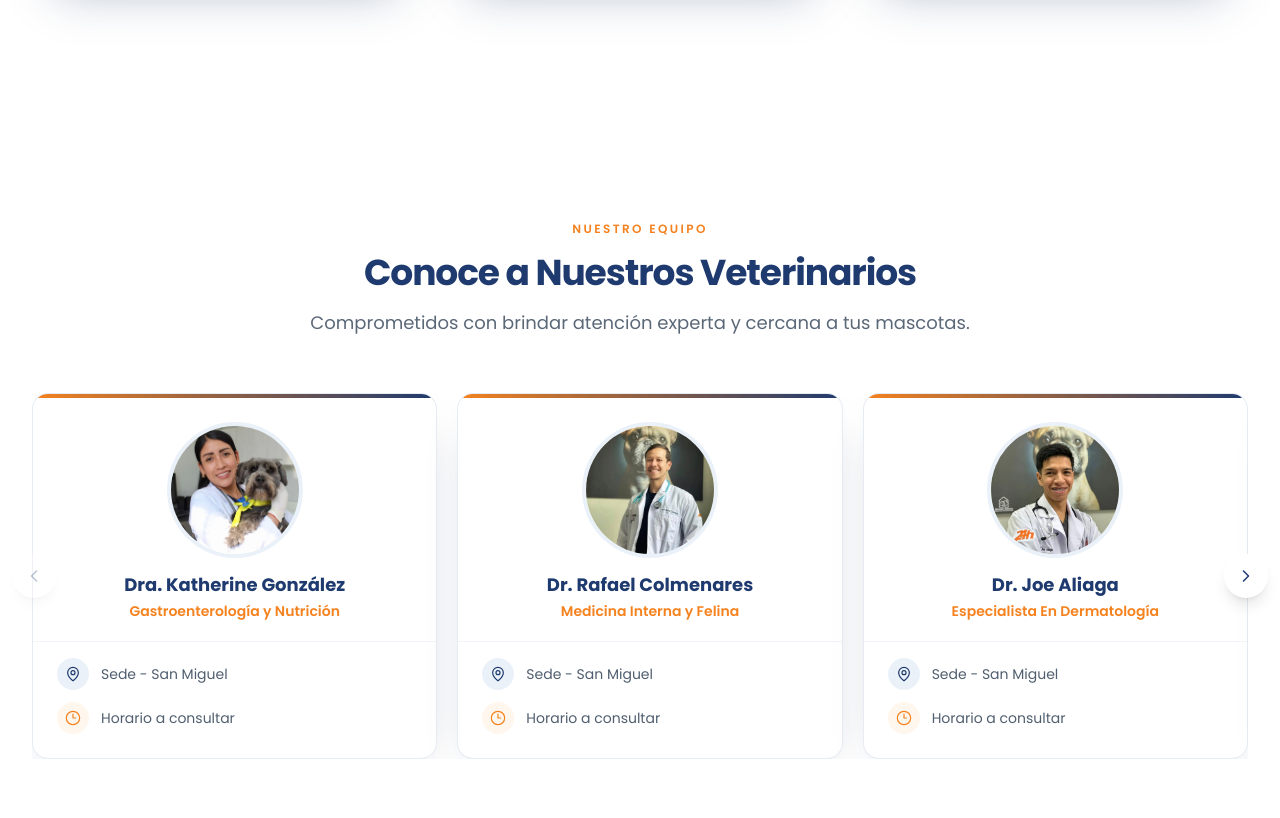
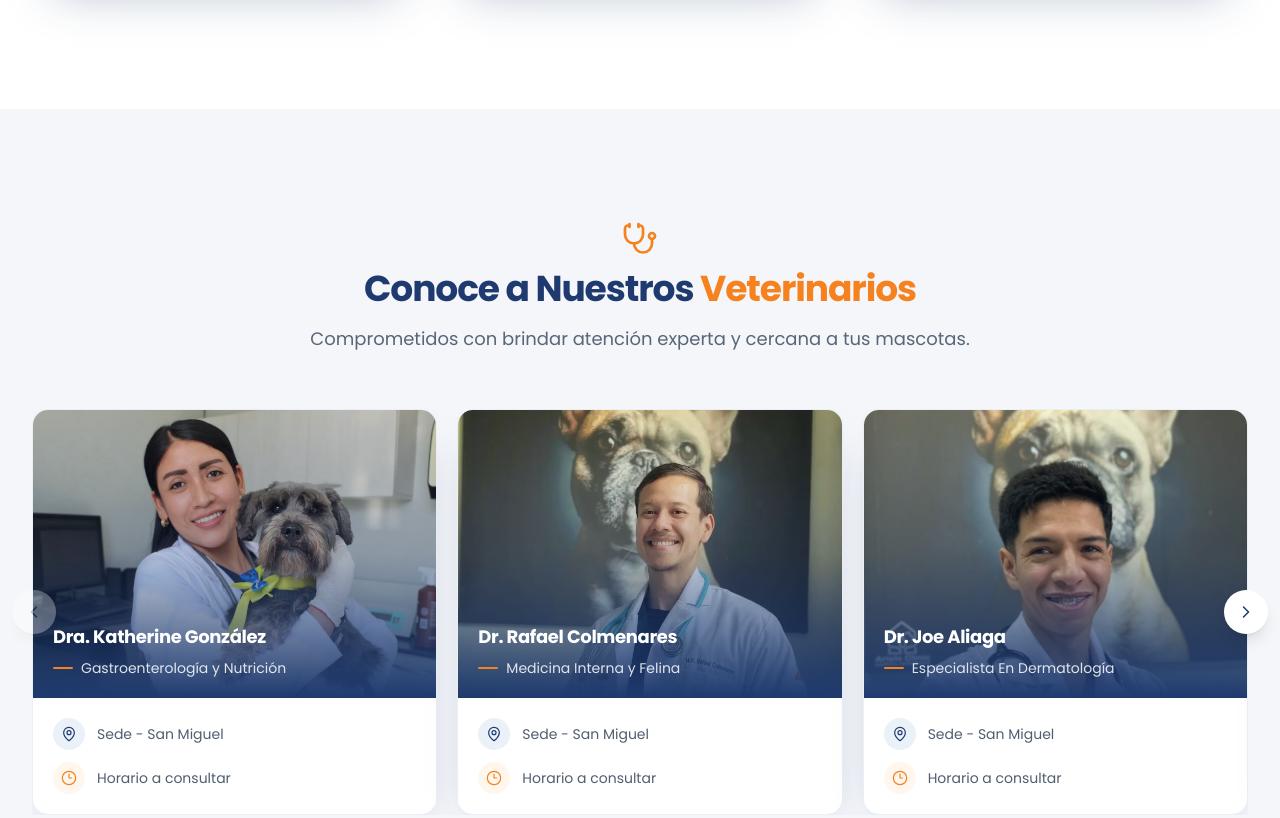
Before and after one commit to Efrexz/vetariels-landing, an Astro site: page / in a window 1280 px wide. Shown: the part 4078-4896 px from the top of the page. Built offline with nearby package versions, Linux system fonts and the light colour scheme; Astro itself is replaced by a stand-in of ours; no server answers.

Commit message:
rediseño de seccion de doctores y correccion de tamaños

```diff
--- a/src/components/Doctors.astro
+++ b/src/components/Doctors.astro
@@ -1,24 +1,26 @@
 ---
 import DoctorCard from "@components/ui/DoctorCard.astro";
-import { ChevronLeft, ChevronRight } from "@lucide/astro";
+import { ChevronLeft, ChevronRight, Stethoscope } from "@lucide/astro";
 import doctors from "@data/doctors";
 ---
 
 <section
   id="doctors"
   aria-labelledby="doctors-title"
-  class="bg-white py-20 lg:py-28 opacity-0 translate-y-8 transition-all duration-700 ease-out"
+  class="bg-brand-surface py-20 lg:py-28 opacity-0 translate-y-8 transition-all duration-700 ease-out"
 >
   <div class="mx-auto max-w-7xl px-4 sm:px-6 lg:px-8">
     <header class="mx-auto mb-14 max-w-2xl text-center">
-      <p class="mb-4 text-xs font-semibold uppercase tracking-[0.2em] text-brand-orange">
-        Nuestro equipo
-      </p>
+      <Stethoscope
+        aria-hidden="true"
+        class="mx-auto mb-3 h-9 w-9 text-brand-orange"
+        stroke-width={1.8}
+      />
       <h2
         id="doctors-title"
         class="text-3xl font-bold tracking-[-0.03em] text-brand-navy sm:text-4xl"
       >
-        Conoce a Nuestros Veterinarios
+        Conoce a Nuestros <span class="text-brand-orange">Veterinarios</span>
       </h2>
       <p class="mt-4 text-base leading-7 text-brand-ink/75 sm:text-lg">
         Comprometidos con brindar atención experta y cercana a tus mascotas.
@@ -30,8 +32,8 @@ import doctors from "@data/doctors";
         <div class="embla__container flex">
           {
             doctors.map((doctor) => (
-              <div class="embla__slide flex-[0_0_90%] pl-3 first:pl-0 sm:flex-[0_0_50%] lg:flex-[0_0_33.333%] lg:pl-5">
-                <div class="doctor-slide-content opacity-0 translate-y-4 transition-all duration-500 ease-out">
+              <div class="embla__slide flex flex-[0_0_90%] pl-3 first:pl-0 sm:flex-[0_0_50%] lg:flex-[0_0_33.333%] lg:pl-5">
+                <div class="doctor-slide-content w-full opacity-0 translate-y-4 transition-all duration-500 ease-out">
                   <DoctorCard
                     name={doctor.name}
                     specialty={doctor.specialty}
--- a/src/components/ui/DoctorCard.astro
+++ b/src/components/ui/DoctorCard.astro
@@ -5,29 +5,34 @@ const { name, specialty, imageUrl, location } = Astro.props;
 ---
 
 <article
-  class="flex h-full flex-col overflow-hidden rounded-2xl border border-slate-200/80 bg-white text-center shadow-card transition duration-500 hover:-translate-y-1 hover:shadow-xl"
+  class="group flex h-full flex-col overflow-hidden rounded-2xl border border-slate-200/70 bg-white shadow-card transition duration-500 hover:-translate-y-1 hover:shadow-xl"
   aria-labelledby={`doctor-${name.replace(/\s+/g, "-").toLowerCase()}`}
 >
-  <div class="h-1 w-full bg-gradient-to-r from-brand-orange to-brand-navy"></div>
-  <figure class="flex justify-center px-6 pt-7">
+  <figure class="relative h-64 overflow-hidden sm:h-72">
     <img
       src={imageUrl}
       alt={`Foto profesional del Dr(a). ${name}`}
-      class="h-32 w-32 rounded-full object-cover object-top ring-4 ring-brand-mist"
+      class="absolute inset-0 h-full w-full object-cover object-top transition-all duration-500 ease-in-out group-hover:scale-110"
       loading="lazy"
     />
-    <figcaption class="sr-only">Foto del Dr(a). {name}</figcaption>
+    <div class="absolute inset-0 bg-gradient-to-t from-brand-navy via-brand-navy/25 to-transparent transition-all duration-500 group-hover:via-brand-navy/40" />
+
+    <figcaption class="absolute inset-x-0 bottom-0 z-10 p-5 text-white">
+      <h3
+        id={`doctor-${name.replace(/\s+/g, "-").toLowerCase()}`}
+        class="text-lg font-bold leading-snug tracking-[-0.02em]"
+      >
+        {name}
+      </h3>
+      <div class="mt-2 flex items-center gap-2">
+        <span class="h-0.5 w-5 rounded-full bg-brand-orange" aria-hidden="true" />
+        <p class="text-sm text-white/85">{specialty}</p>
+      </div>
+    </figcaption>
   </figure>
 
-  <header class="mt-5 px-6">
-    <h3 class="text-lg font-bold leading-tight text-brand-navy">
-      {name}
-    </h3>
-    <p class="mt-1 text-sm font-semibold text-brand-orange">{specialty}</p>
-  </header>
-
   <section
-    class="mt-5 space-y-3 border-t border-slate-100 px-6 pt-4 pb-6 text-left text-sm text-brand-ink/80"
+    class="space-y-3 p-5 text-sm text-brand-ink/80"
     aria-label="Información del médico"
   >
     <div class="flex items-center gap-3">
```
